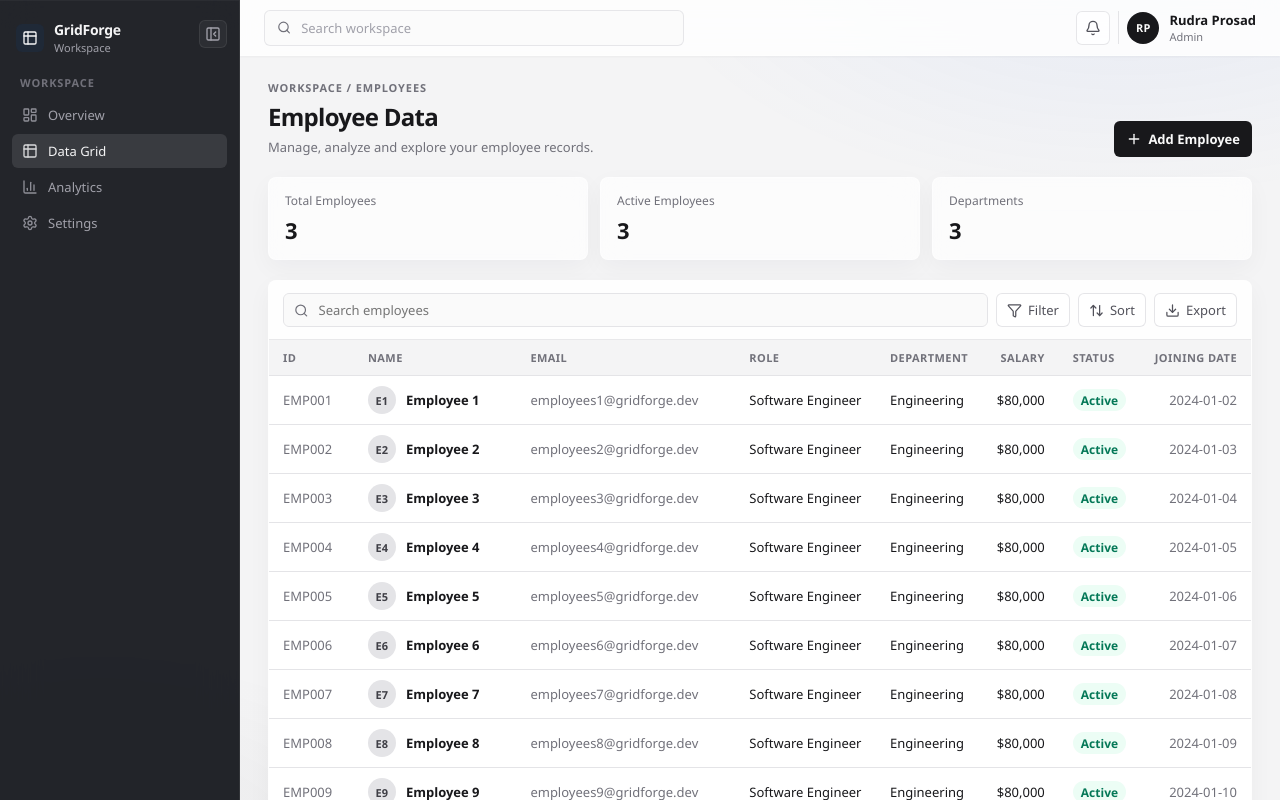
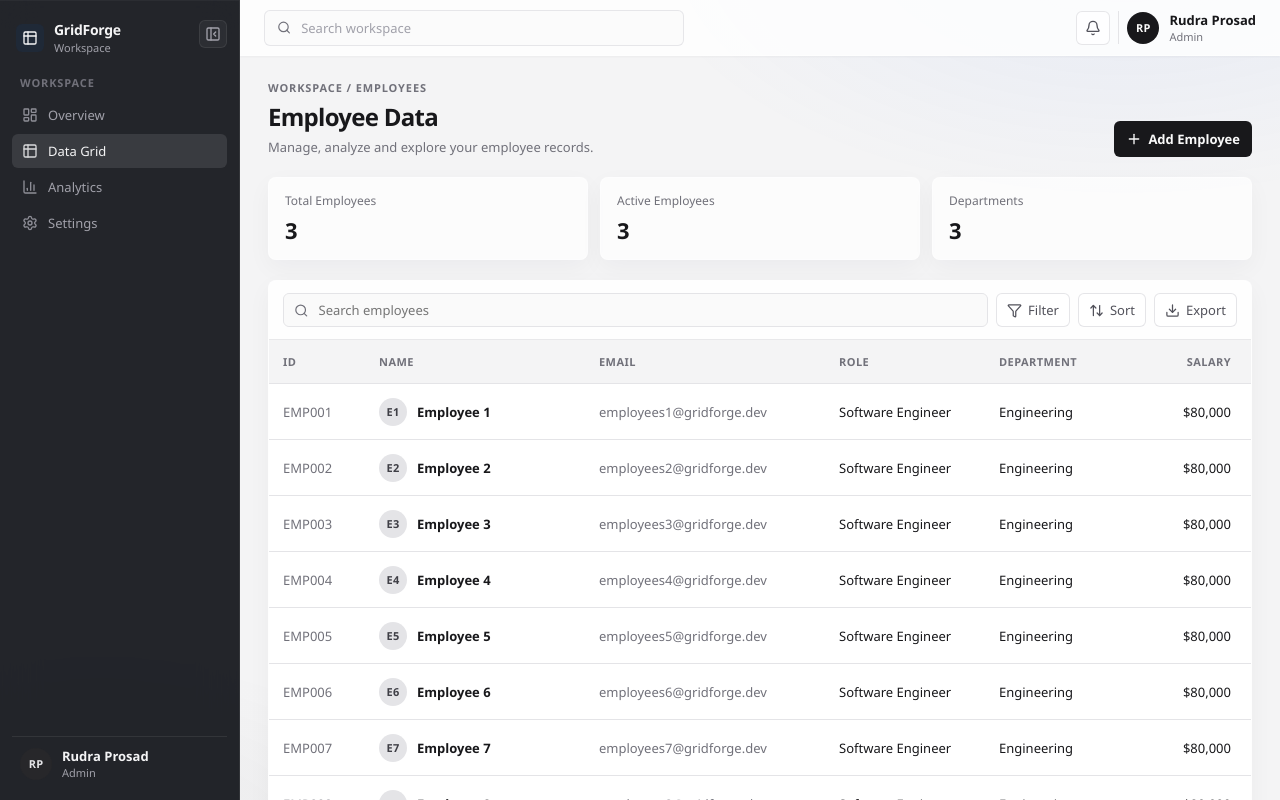
Before and after one commit to Rudra2004-dev/gridforge, a React (Vite) app: page / in a window 1280 px wide. Shown: the top 800 px of the page. Built offline with nearby package versions, Linux system fonts and the light colour scheme.

Commit message:
Add Virtualization

```diff
--- a/src/App.css
+++ b/src/App.css
@@ -475,28 +475,124 @@
   white-space: nowrap;
 }
 
-.table-scroll {
-  overflow-x: auto;
+.vgrid-scroll {
+  overflow: auto;
+  max-height: 600px;
 }
 
-.data-table {
-  width: 100%;
-  border-collapse: collapse;
+.vgrid {
+  min-width: 1216px; /* sum of the fixed widths in GRID_COLUMNS */
+}
+
+.vgrid-row {
+  display: grid;
+  grid-template-columns: var(--cols);
+  align-items: center;
+}
+
+.vgrid-header {
+  position: sticky;
+  top: 0;
+  z-index: 2;
+  height: 44px;
+  background: #f4f4f5;
+  border-bottom: 1px solid var(--border);
+  font-size: 11px;
+  font-weight: 650;
+  letter-spacing: 0.04em;
+  text-transform: uppercase;
+  color: var(--text-muted);
+}
+
+.vgrid-body-row {
+  background: var(--bg-surface);
+  border-bottom: 1px solid var(--border);
   font-size: 13px;
 }
 
+.vgrid-body-row:hover {
+  background: var(--bg-muted);
+}
+
+.vgrid-cell {
+  padding: 0 14px;
+  min-width: 0;
+  overflow: hidden;
+  text-overflow: ellipsis;
+  white-space: nowrap;
+  text-align: left;
+}
+
+.vgrid-cell--right {
+  text-align: right;
+  font-variant-numeric: tabular-nums;
+}
+
+.header,
+.stat-card,
+.grid-card {
+  backdrop-filter: none;
+  -webkit-backdrop-filter: none;
+}
+
+
+.sidebar-brand-text,
+.sidebar-section-label,
+.sidebar-nav-item span,
+.sidebar-profile-meta {
+  white-space: nowrap;
+  transition: opacity 0.15s ease;
+}
+
+/* replace the existing display:none collapsed rule with this */
+.app-layout--sidebar-collapsed .sidebar-brand-text,
+.app-layout--sidebar-collapsed .sidebar-section-label,
+.app-layout--sidebar-collapsed .sidebar-nav-item span,
+.app-layout--sidebar-collapsed .sidebar-profile-meta {
+  opacity: 0;
+  width: 0;
+  overflow: hidden;
+  pointer-events: none;
+}
+
+
+.sidebar {
+  position: sticky;
+  top: 0;
+  height: 100vh;
+}
+
+.data-table th {
+  z-index: 1; /* add this line to the existing .data-table th rule */
+}
+
+.data-table tbody {
+  position: relative;
+}
+
+.data-table tbody tr {
+  height: 49px; /* matches ROW_HEIGHT */
+}
+
+.data-table .virtual-size-spacer td {
+  padding: 0;
+  border: 0;
+  line-height: 0;
+  background: transparent;
+}
+
+
+
 .data-table th,
 .data-table td {
-  padding: 10px 14px;
-  border-bottom: 1px solid var(--border);
-  text-align: left;
-  white-space: nowrap;
-  vertical-align: middle;
+  overflow: hidden;
+  text-overflow: ellipsis;
 }
 
 .data-table th {
   position: sticky;
   top: 0;
+  z-index: 1;
   background: #f4f4f5;
   font-size: 11px;
   font-weight: 650;
--- a/src/components/grid/DataGrid.tsx
+++ b/src/components/grid/DataGrid.tsx
@@ -1,46 +1,8 @@
 import { ArrowUpDown, ChevronLeft, ChevronRight, Download, Filter, Search } from "lucide-react";
-//import { employees } from "../../features/employees/employee.data";
-import type { EmployeeStatus } from "../../features/employees/employee.types";
 import { generateEmployees } from "../../features/employees/employee.generator";
+import VirtualizedRows from "./VirtualizedRows";
 
-
-
-
-const employees = generateEmployees(1000);
-
-
-
-const salaryFormatter = new Intl.NumberFormat("en-US", {
-  style: "currency",
-  currency: "USD",
-  maximumFractionDigits: 0,
-});
-
-function getInitials(name: string): string {
-  const parts = name.trim().split(/\s+/).filter(Boolean);
-
-  if (parts.length === 0) {
-    return "?";
-  }
-
-  if (parts.length === 1) {
-    return parts[0].slice(0, 2).toUpperCase();
-  }
-
-  return `${parts[0][0]}${parts[parts.length - 1][0]}`.toUpperCase();
-}
-
-function statusClassName(status: EmployeeStatus): string {
-  if (status === "Active") {
-    return "status-badge status-badge--active";
-  }
-
-  if (status === "On Leave") {
-    return "status-badge status-badge--leave";
-  }
-
-  return "status-badge status-badge--inactive";
-}
+const employees = generateEmployees(100000);
 
 function DataGrid() {
   return (
@@ -64,45 +26,7 @@
         </button>
       </div>
 
-      <div className="table-scroll">
-        <table className="data-table">
-          <thead>
-            <tr>
-              <th className="col-id">ID</th>
-              <th>Name</th>
-              <th>Email</th>
-              <th>Role</th>
-              <th>Department</th>
-              <th className="col-salary">Salary</th>
-              <th>Status</th>
-              <th className="col-date">Joining Date</th>
-            </tr>
-          </thead>
-          <tbody>
-            {employees.map((employee) => (
-              <tr key={employee.id}>
-                <td className="col-id cell-muted">{employee.id}</td>
-                <td>
-                  <div className="name-cell">
-                    <span className="cell-avatar" aria-hidden="true">
-                      {getInitials(employee.name)}
-                    </span>
-                    <strong>{employee.name}</strong>
-                  </div>
-                </td>
-                <td className="cell-muted">{employee.email}</td>
-                <td>{employee.role}</td>
-                <td>{employee.department}</td>
-                <td className="col-salary">{salaryFormatter.format(employee.salary)}</td>
-                <td>
-                  <span className={statusClassName(employee.status)}>{employee.status}</span>
-                </td>
-                <td className="col-date cell-muted">{employee.joiningDate}</td>
-              </tr>
-            ))}
-          </tbody>
-        </table>
-      </div>
+      <VirtualizedRows employees={employees} />
 
       <div className="grid-footer">
         <span>Showing {employees.length} employees</span>
--- a/src/components/grid/VirtualizedRows.tsx
+++ b/src/components/grid/VirtualizedRows.tsx
@@ -1,60 +1,102 @@
-import {useRef} from "react";
-import type { Employee } from "../../features/employees/employee.types";
+import { useRef } from "react";
 import { useVirtualizer } from "@tanstack/react-virtual";
+import type { Employee, EmployeeStatus } from "../../features/employees/employee.types";
 
 type VirtualizedRowsProps = {
   employees: Employee[];
 };
 
+const ROW_HEIGHT = 56;
+
+// ONE template, used by the header AND every row
+const GRID_COLUMNS =
+  "96px 220px minmax(240px, 1.5fr) minmax(160px, 1fr) minmax(140px, 1fr) 120px 110px 130px";
+
+const salaryFormatter = new Intl.NumberFormat("en-US", {
+  style: "currency",
+  currency: "USD",
+  maximumFractionDigits: 0,
+});
+
+function getInitials(name: string): string {
+  const parts = name.trim().split(/\s+/).filter(Boolean);
+  if (parts.length === 0) return "?";
+  if (parts.length === 1) return parts[0].slice(0, 2).toUpperCase();
+  return `${parts[0][0]}${parts[parts.length - 1][0]}`.toUpperCase();
+}
+
+function statusClassName(status: EmployeeStatus): string {
+  if (status === "Active") return "status-badge status-badge--active";
+  if (status === "On Leave") return "status-badge status-badge--leave";
+  return "status-badge status-badge--inactive";
+}
 
 function VirtualizedRows({ employees }: VirtualizedRowsProps) {
-    const parentRef = useRef<HTMLDivElement>(null);
+  const scrollRef = useRef<HTMLDivElement>(null);
 
   const rowVirtualizer = useVirtualizer({
     count: employees.length,
-
-        getScrollElement: () => parentRef.current,
-
-        estimateSize: () => 48,
-
-        overscan: 5,
+    getScrollElement: () => scrollRef.current,
+    estimateSize: () => ROW_HEIGHT,
+    overscan: 10,
   });
 
-    const virtualRows = rowVirtualizer.getVirtualItems();
+  return (
+    <div className="vgrid-scroll" ref={scrollRef}>
+      <div className="vgrid" style={{ ["--cols" as string]: GRID_COLUMNS }}>
+        <div className="vgrid-row vgrid-header" role="row">
+          <div className="vgrid-cell">ID</div>
+          <div className="vgrid-cell">Name</div>
+          <div className="vgrid-cell">Email</div>
+          <div className="vgrid-cell">Role</div>
+          <div className="vgrid-cell">Department</div>
+          <div className="vgrid-cell vgrid-cell--right">Salary</div>
+          <div className="vgrid-cell">Status</div>
+          <div className="vgrid-cell vgrid-cell--right">Joining Date</div>
+        </div>
 
-    return(
-        <div
-        ref={parentRef}
-        style={{
-            height: "500px",
-            overflow: "auto",
-        }}
-        >
-            <div
-            style={{
-                height: `${rowVirtualizer.getTotalSize()}px`,
-                position: "relative",
-            }}
-            >
-                {virtualRows.map((virtualRow) => {
+        <div style={{ height: rowVirtualizer.getTotalSize(), position: "relative" }}>
+          {rowVirtualizer.getVirtualItems().map((virtualRow) => {
             const employee = employees[virtualRow.index];
-
-                    return(
+            return (
               <div
                 key={employee.id}
-                        data-virtual-row
+                className="vgrid-row vgrid-body-row"
+                role="row"
                 style={{
                   position: "absolute",
                   top: 0,
+                  left: 0,
+                  width: "100%",
+                  height: ROW_HEIGHT,
                   transform: `translateY(${virtualRow.start}px)`,
-                            width: "100%",
-                            height: `${virtualRow.size}px`
                 }}
               >
-                            {employee.name}
+                <div className="vgrid-cell cell-muted">{employee.id}</div>
+                <div className="vgrid-cell">
+                  <div className="name-cell">
+                    <span className="cell-avatar" aria-hidden="true">
+                      {getInitials(employee.name)}
+                    </span>
+                    <strong>{employee.name}</strong>
+                  </div>
+                </div>
+                <div className="vgrid-cell cell-muted">{employee.email}</div>
+                <div className="vgrid-cell">{employee.role}</div>
+                <div className="vgrid-cell">{employee.department}</div>
+                <div className="vgrid-cell vgrid-cell--right">
+                  {salaryFormatter.format(employee.salary)}
+                </div>
+                <div className="vgrid-cell">
+                  <span className={statusClassName(employee.status)}>{employee.status}</span>
+                </div>
+                <div className="vgrid-cell vgrid-cell--right cell-muted">
+                  {employee.joiningDate}
+                </div>
               </div>
             );
           })}
+        </div>
       </div>
     </div>
   );
```
Lines whose indentation alone changed are shown as unchanged.
